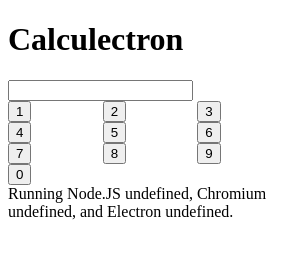
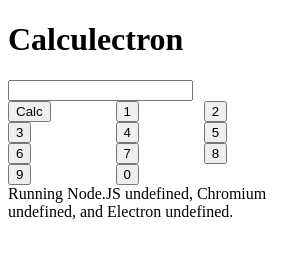
Before and after one commit to bdistin/calculectron, an Electron app: page index.html in a window 300 px wide. Drawn offline with Linux system fonts and the light colour scheme; no server answers.

Commit message:
Added Calc button. Changed title.

```diff
--- a/index.html
+++ b/index.html
@@ -5,7 +5,7 @@
 	<link rel="stylesheet" href="Stylesheets/structure.css">
 
     <meta charset="UTF-8">
-    <title>Hello World!</title>
+    <title>Calculectron</title>
   </head>
   <body>
     <h1>Calculectron</h1>
@@ -13,6 +13,9 @@
 	<div class="main-container">
 		<div class="col input">
 			<input type="text" name="calcArea">
+		</div>
+		<div class="col calcSubmit">
+			<button>Calc</button>
 		</div>
 		<div class="col num1">
 			<button>1</button>
```
